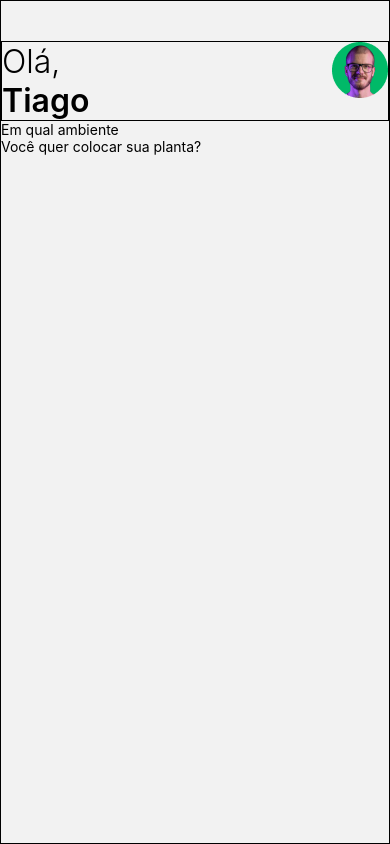
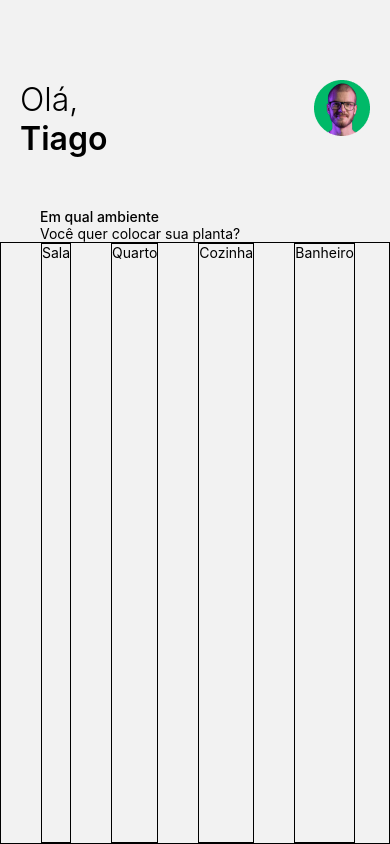
Before and after one commit to jvmonteiroo/app-plantas, a React Native app: screen /EscolhaPlanta in a window 390 px wide. Built offline with nearby package versions, Linux system fonts and the light colour scheme.

Commit message:
terminando a pagina de plantas

```diff
--- a/src/screens/EscolhaPlanta/index.tsx
+++ b/src/screens/EscolhaPlanta/index.tsx
@@ -1,5 +1,5 @@
 import { StatusBar } from 'expo-status-bar';
-import { Image, StyleSheet, Text, TouchableOpacity, View } from 'react-native';
+import { Image, ScrollView, StyleSheet, Text, TouchableOpacity, View } from 'react-native';
 import { images } from '../../../images';
 
 export default function EscolhaPlanta() {
@@ -19,28 +19,54 @@ export default function EscolhaPlanta() {
             <Image source={images.foto} style={styles.foto}/>
           </View>
         </View>
-        <View>
-          <Text>
+        <View style={styles.textsAmbiente}>
+          <Text style={styles.textEm}>
             Em qual ambiente
           </Text>
-          <Text>
+          <Text style={styles.textVoce}>
             Você quer colocar sua planta?
           </Text>
         </View>
+        <ScrollView style={styles.comodos} horizontal={true}>
+          <View style={styles.sala}>
+            <Text>
+              Sala
+            </Text>
+          </View>
+          <View style={styles.sala}>
+            <Text>
+              Quarto
+            </Text>
+          </View>
+          <View style={styles.sala}>
+            <Text>
+              Cozinha
+            </Text>
+          </View>
+          <View style={styles.sala}>
+            <Text>
+              Banheiro
+            </Text>
+          </View>
+          <View style={styles.sala}>
+            <Text>
+              Sala
+            </Text>
+          </View>
+        </ScrollView>
     </View>
   );
 }
 
 const styles = StyleSheet.create({
   container: {
-    borderWidth:1,
     flex:1,
-    paddingTop:40,
+    paddingTop:80,
   },
   header: {
-    borderWidth:1,
     justifyContent: 'space-between',
     flexDirection: 'row',
+    paddingHorizontal:20,
   },
   texts:{
   },
@@ -55,5 +81,25 @@ const styles = StyleSheet.create({
   foto: {
 
   },
+  textsAmbiente:{
+    paddingTop:50,
+    paddingHorizontal: 40
+  },
+  textEm: {
+    fontWeight:'500'
+  },
+  textVoce: {
+    fontWeight:'400'
+  },
+  comodos: {
+    borderWidth:1,
+    flexDirection:'row',
+    paddingHorizontal: 20,
+    height: 200
+  },
+  sala: {
+    marginHorizontal: 20,
+    borderWidth: 1,
+  }
 
 });
```
